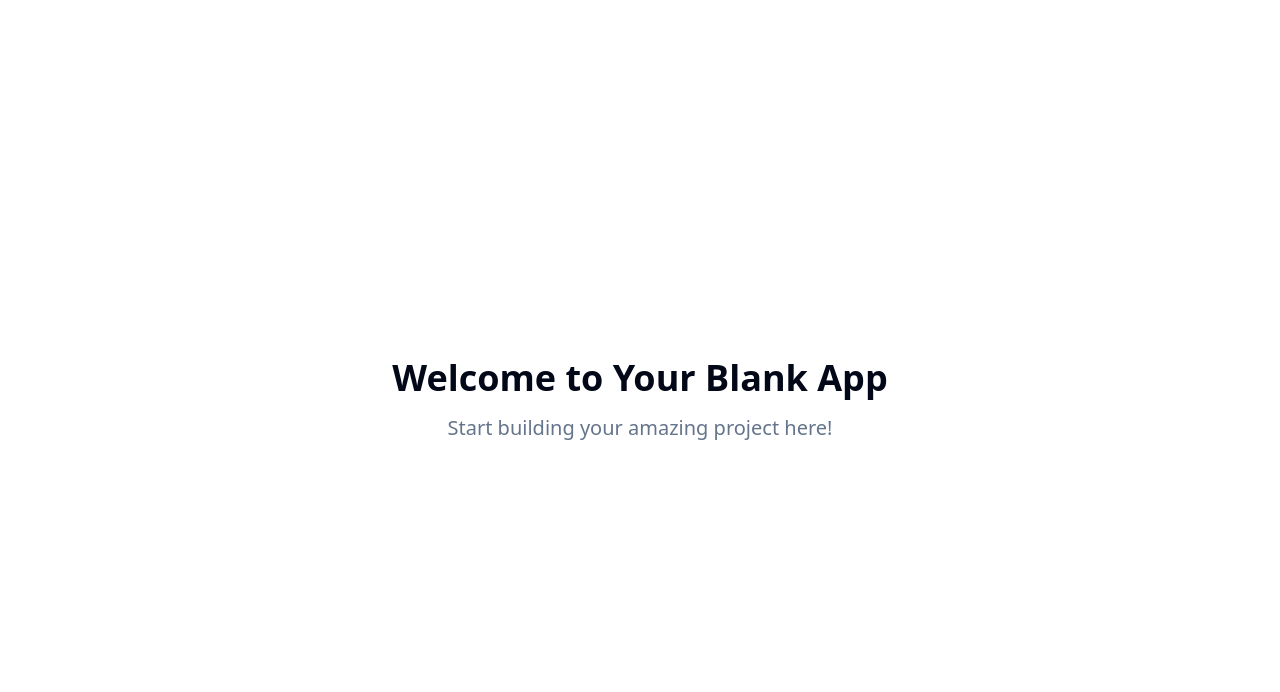
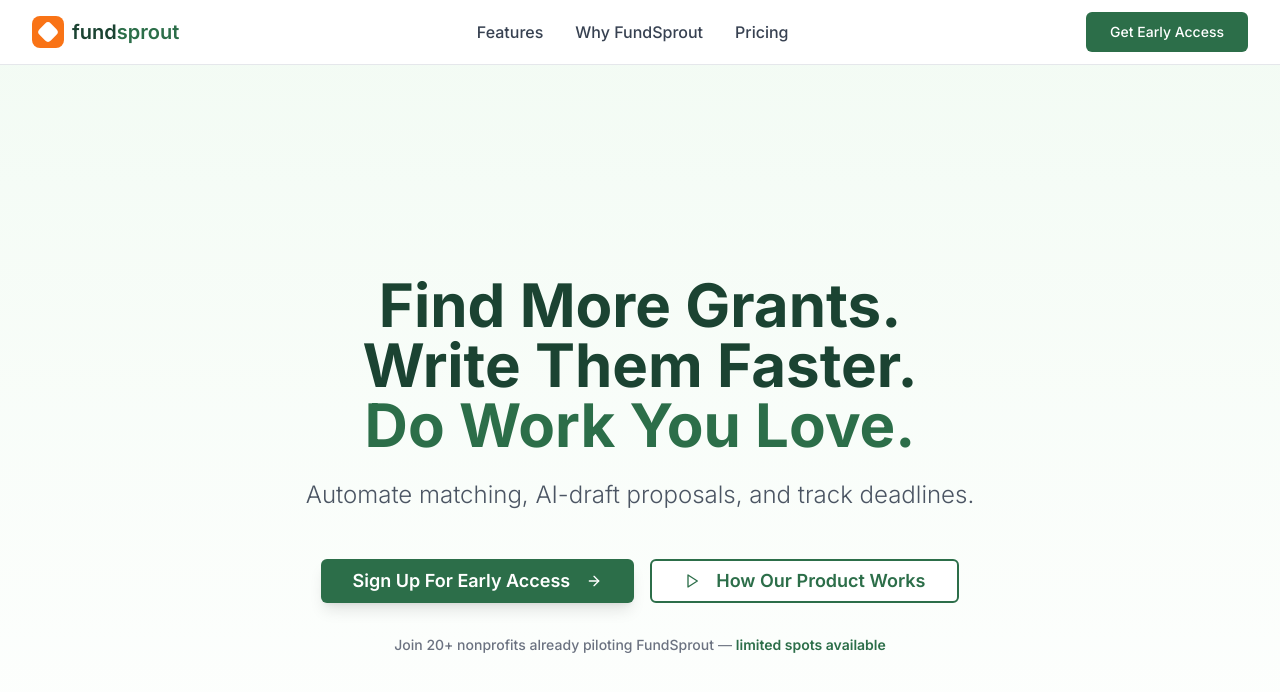
Before and after one commit to ahmedgadir/sprout-ai-landing-page, a React (Vite) app: page / in a window 1280 px wide. Shown: the top 692 px of the page. Built offline with nearby package versions, Linux system fonts and the light colour scheme.

Commit message:
Review initial design and prepare for landing page

```diff
--- a/index.html
+++ b/index.html
@@ -1,20 +1,24 @@
+
 <!DOCTYPE html>
 <html lang="en">
   <head>
     <meta charset="UTF-8" />
     <meta name="viewport" content="width=device-width, initial-scale=1.0" />
-    <title>sprout-ai-landing-page</title>
-    <meta name="description" content="Lovable Generated Project" />
-    <meta name="author" content="Lovable" />
+    <title>FundSprout - AI Grant Writing Tool</title>
+    <meta name="description" content="Find More Grants. Write Them Faster. Do Work You Love. Automate matching, AI-draft proposals, and track deadlines with FundSprout." />
+    <meta name="author" content="FundSprout" />
 
-    <meta property="og:title" content="sprout-ai-landing-page" />
-    <meta property="og:description" content="Lovable Generated Project" />
+    <link rel="preconnect" href="https://fonts.googleapis.com">
+    <link rel="preconnect" href="https://fonts.gstatic.com" crossorigin>
+    <link href="https://fonts.googleapis.com/css2?family=Inter:wght@300;400;500;600;700&display=swap" rel="stylesheet">
+
+    <meta property="og:title" content="FundSprout - AI Grant Writing Tool" />
+    <meta property="og:description" content="Find More Grants. Write Them Faster. Do Work You Love. Automate matching, AI-draft proposals, and track deadlines." />
     <meta property="og:type" content="website" />
-    <meta property="og:image" content="https://lovable.dev/opengraph-image-p98pqg.png" />
 
     <meta name="twitter:card" content="summary_large_image" />
-    <meta name="twitter:site" content="@lovable_dev" />
-    <meta name="twitter:image" content="https://lovable.dev/opengraph-image-p98pqg.png" />
+    <meta name="twitter:title" content="FundSprout - AI Grant Writing Tool" />
+    <meta name="twitter:description" content="Find More Grants. Write Them Faster. Do Work You Love." />
   </head>
 
   <body>
--- /dev/null
+++ b/src/components/Hero.tsx
@@ -0,0 +1,49 @@
+
+import React from 'react';
+import { Button } from '@/components/ui/button';
+import { ArrowRight, Play } from 'lucide-react';
+
+const Hero = () => {
+  return (
+    <section className="min-h-screen bg-gradient-to-b from-brand-light-green/30 to-white flex items-center justify-center px-4 sm:px-6 lg:px-8">
+      <div className="max-w-4xl mx-auto text-center animate-fade-in">
+        <h1 className="text-4xl sm:text-5xl lg:text-6xl font-bold text-brand-dark-green mb-6 leading-tight font-inter">
+          Find More Grants.<br />
+          Write Them Faster.<br />
+          <span className="text-brand-primary-green">Do Work You Love.</span>
+        </h1>
+
+        <p className="text-xl sm:text-2xl text-gray-600 mb-12 max-w-3xl mx-auto font-inter font-light">
+          Automate matching, AI-draft proposals, and track deadlines.
+        </p>
+
+        <div className="flex flex-col sm:flex-row gap-4 justify-center items-center mb-8">
+          <Button
+            className="bg-brand-primary-green hover:bg-brand-dark-green text-white font-semibold px-8 py-4 text-lg transition-all duration-300 hover:scale-105 shadow-lg hover:shadow-xl group"
+            size="lg"
+          >
+            Sign Up For Early Access
+            <ArrowRight className="ml-2 h-5 w-5 group-hover:translate-x-1 transition-transform" />
+          </Button>
+
+          <Button
+            variant="outline"
+            className="border-2 border-brand-primary-green text-brand-primary-green hover:bg-brand-light-green/50 font-semibold px-8 py-4 text-lg transition-all duration-300 hover:scale-105 group"
+            size="lg"
+          >
+            <Play className="mr-2 h-5 w-5 group-hover:scale-110 transition-transform" />
+            How Our Product Works
+          </Button>
+        </div>
+
+        <div className="text-sm text-gray-500 font-inter">
+          <span className="font-medium">Join 20+ nonprofits already piloting FundSprout</span>
+          {" — "}
+          <span className="text-brand-primary-green font-semibold">limited spots available</span>
+        </div>
+      </div>
+    </section>
+  );
+};
+
+export default Hero;
--- /dev/null
+++ b/src/components/Logo.tsx
@@ -0,0 +1,18 @@
+
+import React from 'react';
+
+const Logo = () => {
+  return (
+    <div className="flex items-center space-x-2">
+      <div className="w-8 h-8 bg-brand-orange-accent rounded-lg flex items-center justify-center">
+        <div className="w-4 h-4 bg-white rounded-sm transform rotate-45"></div>
+      </div>
+      <span className="text-xl font-semibold font-inter">
+        <span className="text-brand-dark-green">fund</span>
+        <span className="text-brand-primary-green">sprout</span>
+      </span>
+    </div>
+  );
+};
+
+export default Logo;
--- /dev/null
+++ b/src/components/Navigation.tsx
@@ -0,0 +1,34 @@
+
+import React from 'react';
+import Logo from './Logo';
+import { Button } from '@/components/ui/button';
+
+const Navigation = () => {
+  return (
+    <nav className="w-full bg-white/95 backdrop-blur-sm border-b border-gray-200 sticky top-0 z-50">
+      <div className="max-w-7xl mx-auto px-4 sm:px-6 lg:px-8">
+        <div className="flex justify-between items-center h-16">
+          <Logo />
+
+          <div className="hidden md:flex items-center space-x-8">
+            <a href="#features" className="text-gray-700 hover:text-brand-primary-green transition-colors font-medium">
+              Features
+            </a>
+            <a href="#why-fundsprout" className="text-gray-700 hover:text-brand-primary-green transition-colors font-medium">
+              Why FundSprout
+            </a>
+            <a href="#pricing" className="text-gray-700 hover:text-brand-primary-green transition-colors font-medium">
+              Pricing
+            </a>
+          </div>
+
+          <Button className="bg-brand-primary-green hover:bg-brand-dark-green text-white font-medium px-6 py-2 transition-all duration-200 hover:scale-105">
+            Get Early Access
+          </Button>
+        </div>
+      </div>
+    </nav>
+  );
+};
+
+export default Navigation;
--- a/src/pages/Index.tsx
+++ b/src/pages/Index.tsx
@@ -1,12 +1,13 @@
-// Update this page (the content is just a fallback if you fail to update the page)
+
+import React from 'react';
+import Navigation from '@/components/Navigation';
+import Hero from '@/components/Hero';
 
 const Index = () => {
   return (
-    <div className="min-h-screen flex items-center justify-center bg-background">
-      <div className="text-center">
-        <h1 className="text-4xl font-bold mb-4">Welcome to Your Blank App</h1>
-        <p className="text-xl text-muted-foreground">Start building your amazing project here!</p>
-      </div>
+    <div className="min-h-screen bg-white font-inter">
+      <Navigation />
+      <Hero />
     </div>
   );
 };
--- a/tailwind.config.ts
+++ b/tailwind.config.ts
@@ -1,3 +1,4 @@
+
 import type { Config } from "tailwindcss";
 
 export default {
@@ -61,6 +62,27 @@ export default {
 					'accent-foreground': 'hsl(var(--sidebar-accent-foreground))',
 					border: 'hsl(var(--sidebar-border))',
 					ring: 'hsl(var(--sidebar-ring))'
+				},
+				// Custom FundSprout brand colors
+				brand: {
+					'primary-green': '#2C6E49',
+					'secondary-green': '#4C956C',
+					'dark-green': '#1B4332',
+					'light-green': '#D8F3DC',
+					'accent-cream': '#FEFEE3',
+					'orange-accent': '#F97316',
+				},
+				fundsprout: {
+					50: '#D8F3DC',
+					100: '#D8F3DC',
+					200: '#4C956C',
+					300: '#4C956C',
+					400: '#2C6E49',
+					500: '#2C6E49',
+					600: '#1B4332',
+					700: '#1B4332',
+					800: '#1B4332',
+					900: '#1B4332',
 				}
 			},
 			borderRadius: {
@@ -84,11 +106,36 @@ export default {
 					to: {
 						height: '0'
 					}
+				},
+				'fade-in': {
+					'0%': {
+						opacity: '0',
+						transform: 'translateY(10px)'
+					},
+					'100%': {
+						opacity: '1',
+						transform: 'translateY(0)'
+					}
+				},
+				'scale-in': {
+					'0%': {
+						transform: 'scale(0.95)',
+						opacity: '0'
+					},
+					'100%': {
+						transform: 'scale(1)',
+						opacity: '1'
+					}
 				}
 			},
 			animation: {
 				'accordion-down': 'accordion-down 0.2s ease-out',
-				'accordion-up': 'accordion-up 0.2s ease-out'
+				'accordion-up': 'accordion-up 0.2s ease-out',
+				'fade-in': 'fade-in 0.6s ease-out',
+				'scale-in': 'scale-in 0.3s ease-out',
+			},
+			fontFamily: {
+				'inter': ['Inter', 'sans-serif'],
 			}
 		}
 	},
```
